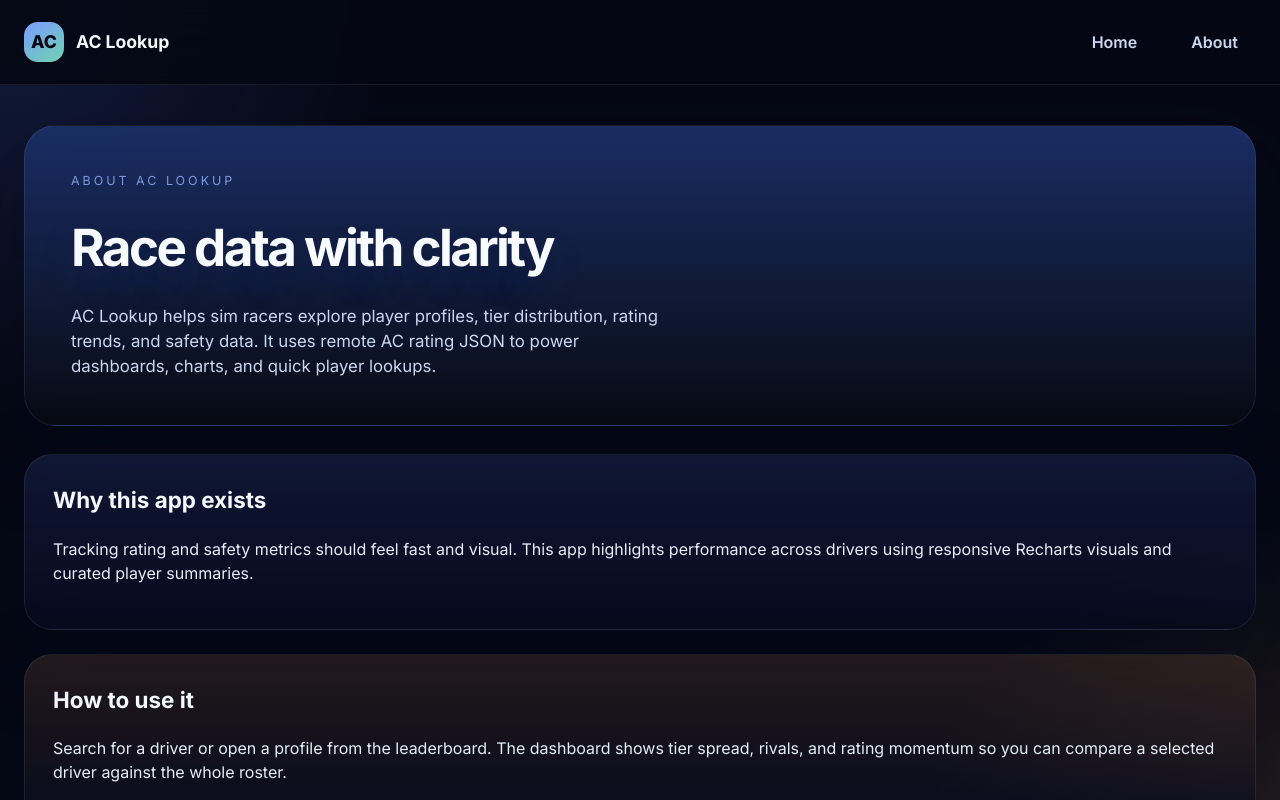
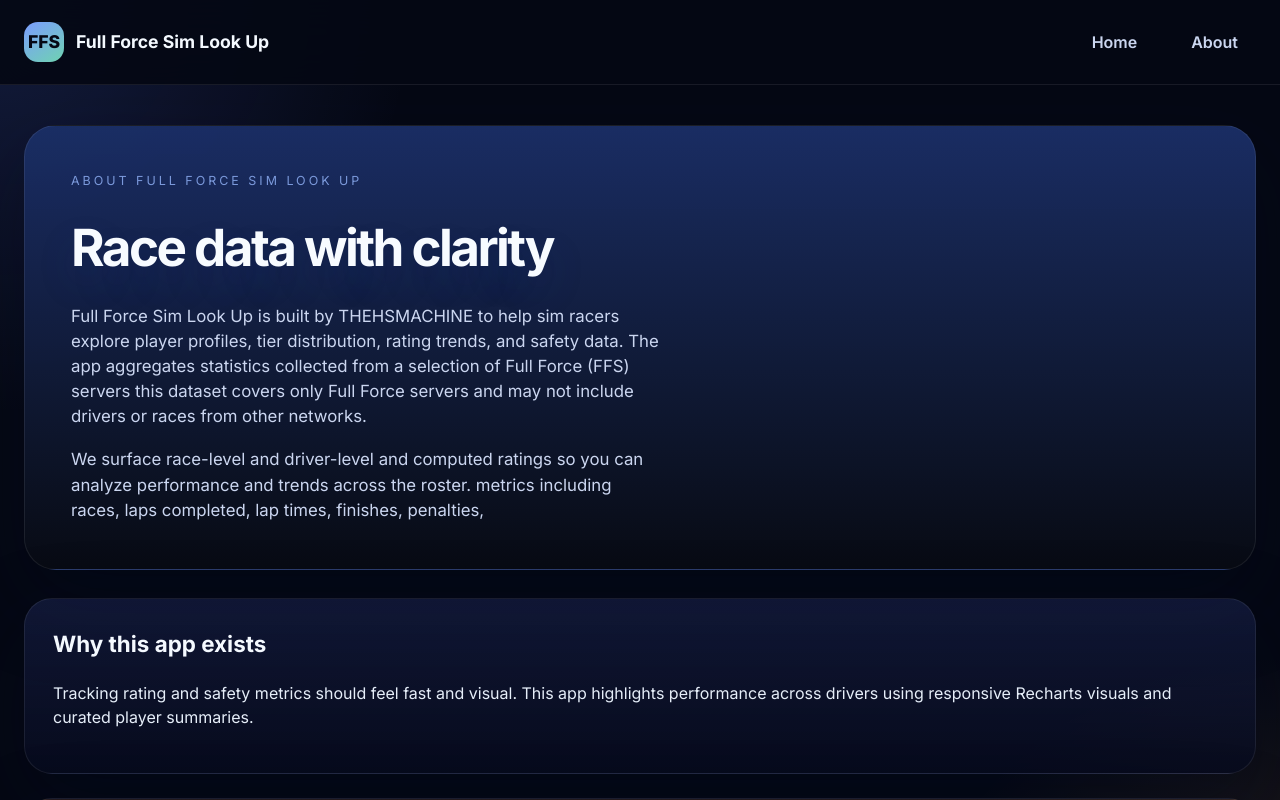
Before and after one commit to ChrisKappaDev/ac-look-up, a Next.js app: page /about in a window 1280 px wide. Shown: the top 800 px of the page. Built offline with nearby package versions, Linux system fonts and the light colour scheme.

Commit message:
Updated the name and the about page

```diff
--- a/app/about/page.tsx
+++ b/app/about/page.tsx
@@ -2,29 +2,28 @@ export default function AboutPage() {
   return (
     <main className="page-shell">
       <div className="hero-panel">
-        <p className="eyebrow">About AC Lookup</p>
+        <p className="eyebrow">About Full Force Sim Look Up</p>
         <h1>Race data with clarity</h1>
         <p className="hero-copy">
-          AC Lookup helps sim racers explore player profiles, tier distribution, rating trends, and safety data.
-          It uses remote AC rating JSON to power dashboards, charts, and quick player lookups.
+          Full Force Sim Look Up is built by THEHSMACHINE to help sim racers explore player profiles, tier distribution, rating trends, and safety data. The app aggregates statistics collected from a
+          selection of Full Force (FFS) servers this dataset covers only Full Force servers and may not include drivers or races from other networks.
+        </p>
+
+        <p className="hero-copy">
+          We surface race-level and driver-level and computed ratings so you can analyze performance and trends across the roster. metrics including races, laps completed, lap times, finishes,
+          penalties,
         </p>
       </div>
 
       <section className="content-grid">
         <div className="panel cold-glow">
           <h2>Why this app exists</h2>
-          <p>
-            Tracking rating and safety metrics should feel fast and visual. This app highlights performance across
-            drivers using responsive Recharts visuals and curated player summaries.
-          </p>
+          <p>Tracking rating and safety metrics should feel fast and visual. This app highlights performance across drivers using responsive Recharts visuals and curated player summaries.</p>
         </div>
 
         <div className="panel warm-glow">
           <h2>How to use it</h2>
-          <p>
-            Search for a driver or open a profile from the leaderboard. The dashboard shows tier spread, rivals, and
-            rating momentum so you can compare a selected driver against the whole roster.
-          </p>
+          <p>Search for a driver or open a profile from the leaderboard. The dashboard shows tier spread, rivals, and rating momentum so you can compare a selected driver against the whole roster.</p>
         </div>
       </section>
     </main>
--- a/app/layout.tsx
+++ b/app/layout.tsx
@@ -3,7 +3,7 @@ import Link from 'next/link';
 import type { Metadata } from 'next';
 
 export const metadata: Metadata = {
-  title: 'AC Lookup | Sim Racing Ratings',
+  title: 'Full Force Sim Look Up | Sim Racing Ratings',
   description: 'Fast lookup for sim racing rating profiles with modern charts and analytics.',
 };
 
@@ -15,8 +15,8 @@ export default function RootLayout({ children }: { children: React.ReactNode })
           <header className="site-header">
             <div className="brand-row">
               <Link href="/" className="brand-link">
-                <span className="brand-mark">AC</span>
-                <span>AC Lookup</span>
+                <span className="brand-mark">FFS</span>
+                <span>Full Force Sim Look Up</span>
               </Link>
               <nav className="site-nav">
                 <Link href="/" className="nav-link">
--- a/app/page.tsx
+++ b/app/page.tsx
@@ -11,10 +11,8 @@ export default async function Home() {
       <div className="hero-panel">
         <div>
           <p className="eyebrow">Sim racing analytics</p>
-          <h1>AC Lookup</h1>
-          <p className="hero-copy">
-            Search any driver and discover rating, safety, tier, confidence, and leaderboard trends with a modern performance dashboard.
-          </p>
+          <h1>Full Force Sim Look Up</h1>
+          <p className="hero-copy">Search any driver and discover rating, safety, tier, confidence, and leaderboard trends with a modern performance dashboard.</p>
         </div>
       </div>
 
--- a/package.json
+++ b/package.json
@@ -1,5 +1,5 @@
 {
-  "name": "ac-lookup",
+  "name": "full-force-sim-lookup",
   "version": "0.1.0",
   "private": true,
   "scripts": {
```
